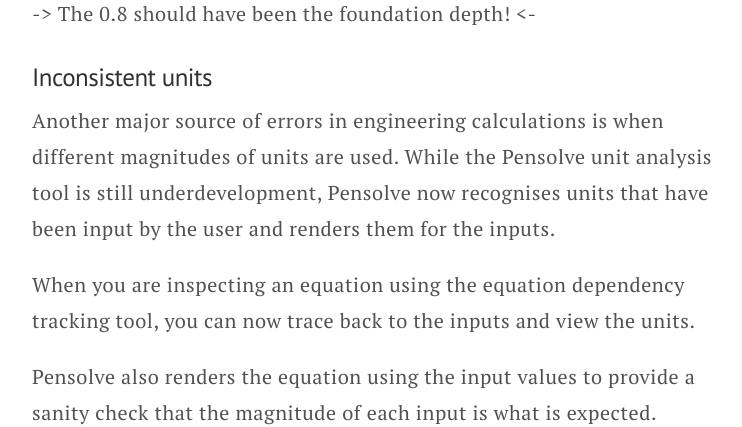
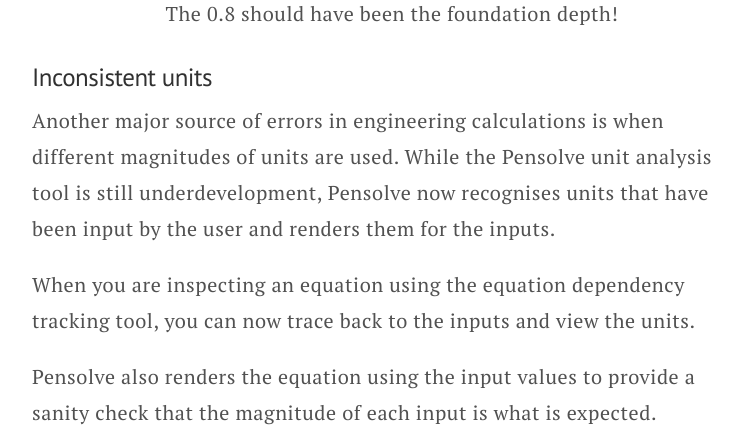
Before and after one commit to pensolve/blog, a Jekyll site: the page built from _posts/2015-11-15-blog-error-finding-features.md, in a window 1280 px wide and 900 px high, scrolled down 864 px, cut to the strip 260-687 px from the top of the window. Shown: the whole strip, without its empty margins (248-990 px from the left). Built offline with Jekyll 4.4.1, drawn with Linux system fonts in a browser that asks for light colours.

Commit message:
Update 2015-11-15-blog-error-finding-features.md

```diff
--- a/_posts/2015-11-15-blog-error-finding-features.md
+++ b/_posts/2015-11-15-blog-error-finding-features.md
@@ -18,7 +18,8 @@
 
 ![Picture showing hardset number highlighting](/public/2015-11-19/hardset_highlighting.png)
 
--> The 0.8 should have been the foundation depth! <-
+{: .center-text }
+The 0.8 should have been the foundation depth!
 
 ### Inconsistent units
 
```
